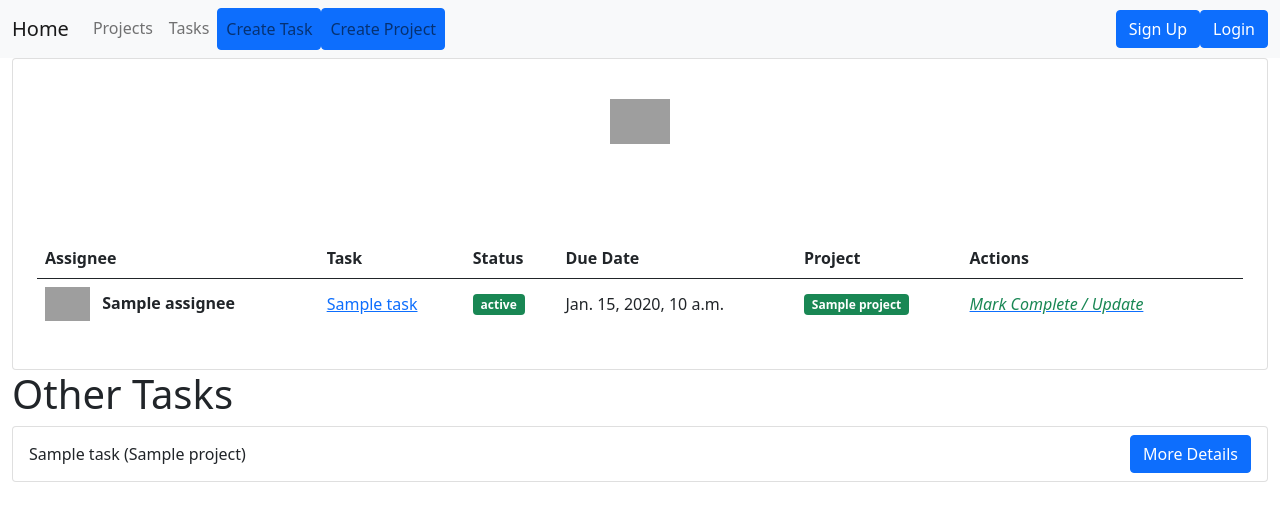
After one commit to obewas/projectmngtsystem, a Django app: template projects/templates/tasks.html in a window 1280 px wide. The commit adds this page. Shown: the top 521 px of the page. Run offline with Django 3.2, Linux system fonts and the light colour scheme; the template is opened without the code that fills it: most values are stand-ins (such as "Sample title", 1, 10 or a date in 2020); grey boxes are pictures that could not be loaded.

Commit message:
added task details

```diff
--- a/projects/templates/projects.html
+++ b/projects/templates/projects.html
@@ -9,7 +9,7 @@
              <div class="card-body">
               <h5 class="card-title">{{ project.name }}</h5>
               <p class="card-text">{{ project.description|truncatechars:150  }}</p>
-              <a href=""
+              <a href="{% url 'project-detail' project.pk %}"
                  class="btn btn-primary">
                   More Details
               </a>
--- /dev/null
+++ b/projects/templates/tasks.html
@@ -0,0 +1,71 @@
+{% extends 'base.html' %}
+{% load static %}
+{% block content %}
+<section class="">
+<div class="container-fluid">
+  <div class="row d-flex justify-content-center align-items-center h-100">
+     <div class=" col-xl-12">
+        <div class="card mask-custom">
+           <div class="card-body p-4 text-white">
+              <div class="text-center pt-3 pb-2">
+                 <img src="https://mdbcdn.b-cdn.net/img/Photos/new-templates/bootstrap-todo-list/check1.webp"
+                    alt="Check" width="60">
+                 <h2 class="my-4">Task List</h2>
+              </div>
+              <table class="table  ">
+                 <thead>
+                    <tr>
+                       <th scope="col">Assignee</th>
+                       <th scope="col">Task</th>
+                       <th scope="col">Status</th>
+                       <th scope="col">Due Date</th>
+                       <th scope="col">Project</th>
+                       <th scope="col">Actions</th>
+                    </tr>
+                 </thead>
+                 {% for task in user_tasks %}
+                 <tbody>
+
+                    <tr class="fw-normal">
+                       <th class="border-0">
+                          <img src="https://mdbcdn.b-cdn.net/img/Photos/new-templates/bootstrap-chat/ava6-bg.webp"
+                             alt="avatar 1" style="width: 45px; height: auto;">
+                          <span class="ms-2">{{task.assignee}}</span>
+                       </th>
+                      <td class="border-0 align-middle">
+   						<a href="{% url 'task-detail' task.pk %}" data-mdb-toggle="tooltip" title="Done">
+   						{{task.title}}
+   						</a>
+						</td>
+                       </a>
+                       <td class="border-0 align-middle">
+                          <h6 class="mb-0"><span class="badge bg-success">{{task.status}}</span></h6>
+                       </td>
+                       <td class="border-0 align-middle">{{task.due_date}}</td>
+                       <td class="border-0 align-middle">
+                          <h6 class="mb-0"><span class="badge bg-success">{{task.project}}</span></h6>
+                       </td>
+                       <td class="border-0 align-middle">
+                          <a href="" data-mdb-toggle="tooltip" title="Done"><i
+                             class="fas fa-check fa-lg text-success me-3">Mark Complete / Update</i></a>
+                       </td>
+                    </tr>
+                    {% endfor %}
+                 </tbody>
+              </table>
+           </div>
+        </div>
+     </div>
+  </div>
+  <h1>Other Tasks</h1>
+  <ul class="list-group">
+     {% for task in tasks%}
+
+     <li class="list-group-item d-flex justify-content-between align-items-center">
+        {{task.title}} ({{task.project}})
+        <a href=" " class="btn btn-primary">More Details</a>
+     </li>
+  </ul>
+  {% endfor%}
+</div>
+{% endblock content %}
--- a/projects/urls.py
+++ b/projects/urls.py
@@ -6,5 +6,9 @@ from . import views
 urlpatterns = [
   path('projects/', views.projectList, name = 'projects'),
   path('home/', views.home, name = 'home'),
+  path('projects/<int:pk>', views.projectDetail, name ='project-detail'),
+  path('tasks/', views.taskList, name ='tasks'),
+  path('tasks/<int:pk>', views.taskDetail, name ='task-detail'),
+
 
 ]
```
Also changed, not shown: projects/templates/project-detail.html (added, +54 -0 lines), projects/templates/task-detail.html (added, +18 -0 lines), projects/views.py (+22 -0 lines).
